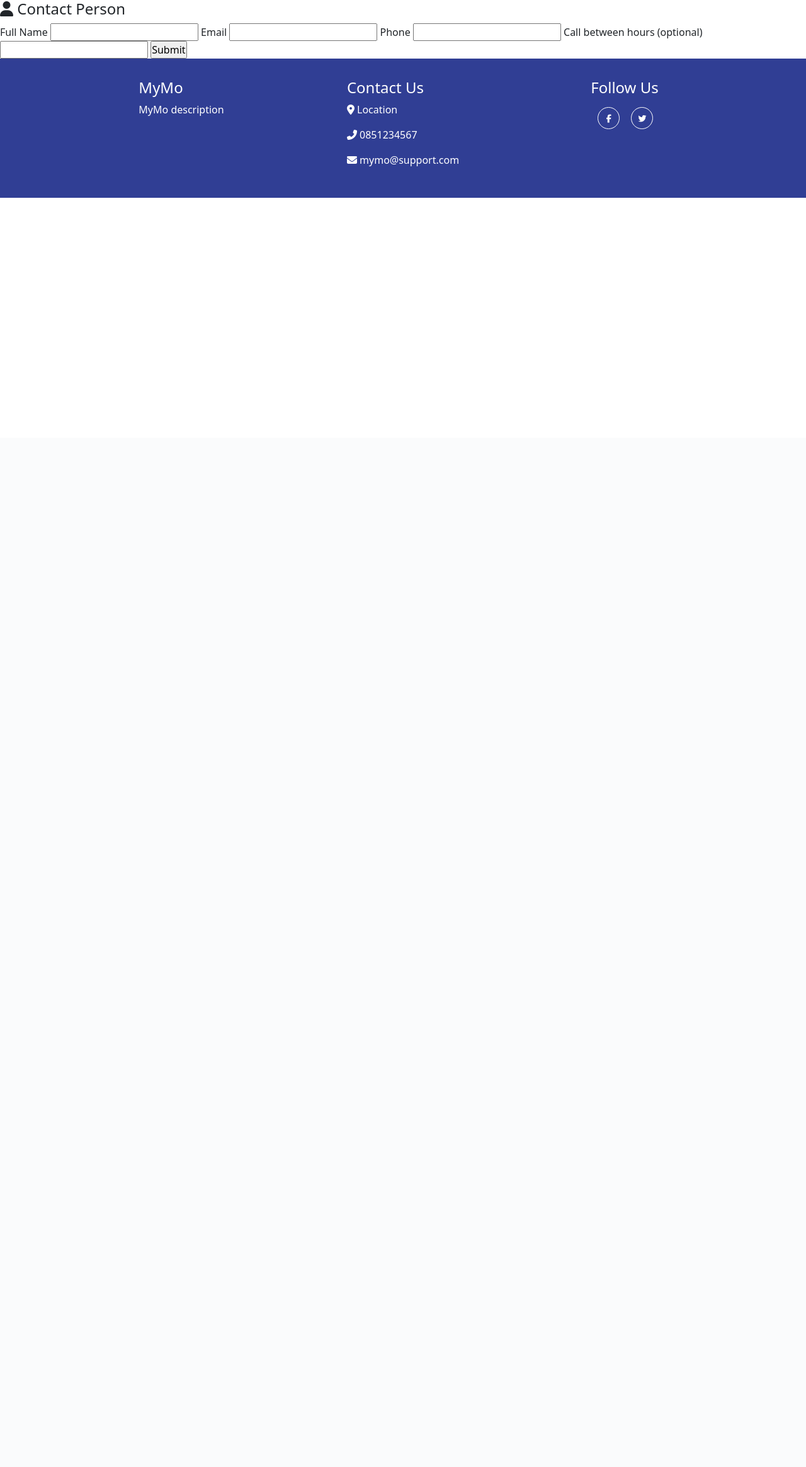
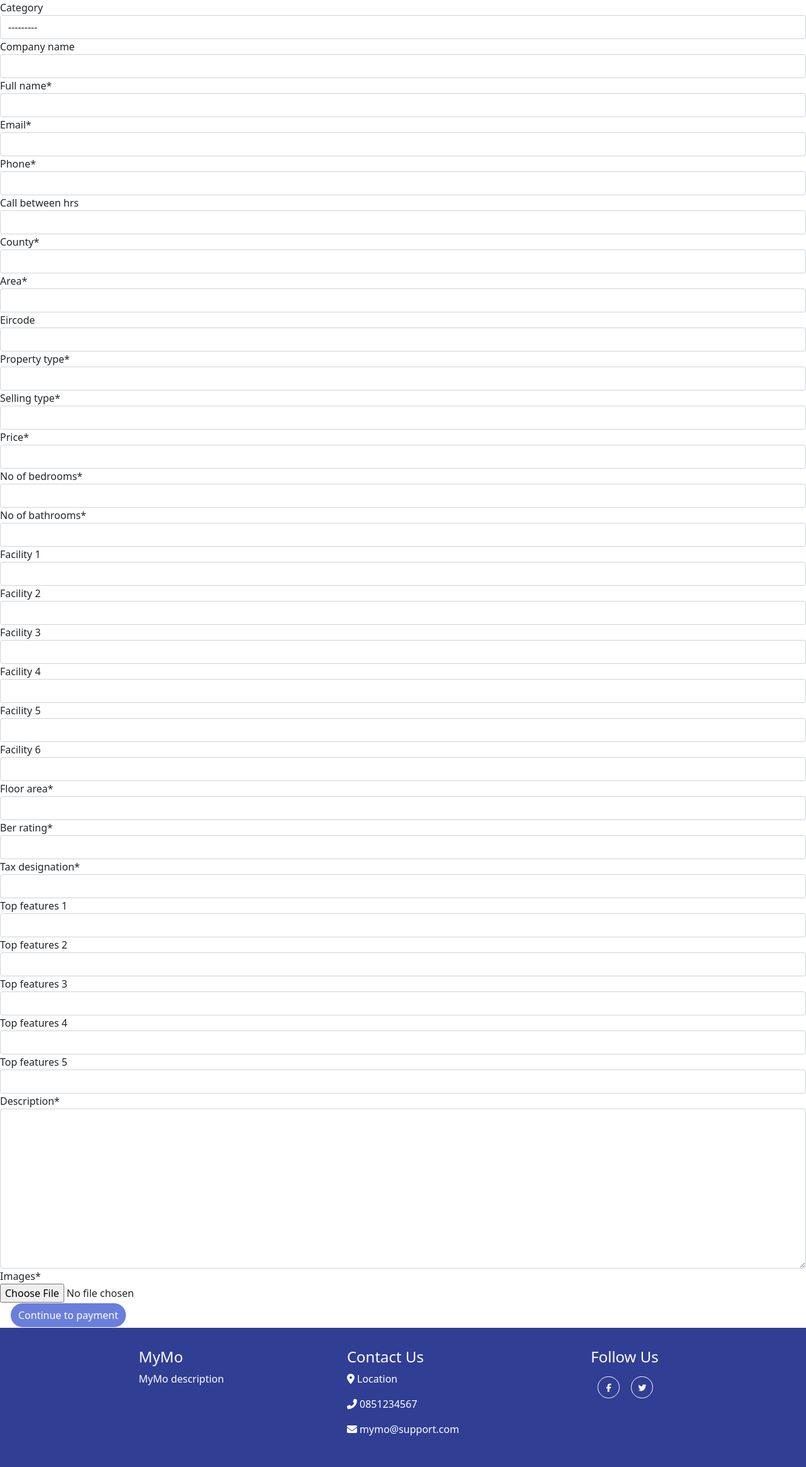
Before and after one commit to aidant842/mymo, a Django app: template products/templates/products/product_details.html in a window 1280 px wide. Shown: the part 105-2434 px from the top of the page at 63% size. Before the commit the page ends 419 px from the top, so only its background shows below. Run offline with Django 3.2, Linux system fonts and the light colour scheme; the template is opened without the code that fills it: values that come from a table or form of the project are taken from there, others are empty; some libraries are stand-ins or nearby versions.

Commit message:
added ability to add a for sale listing, listings filter by certain perameters e.g if expired

```diff
--- a/home/templates/home/index.html
+++ b/home/templates/home/index.html
@@ -15,6 +15,9 @@
 <section class="discover-section">
     <h2 class="text-muted">Discover</h2>
     <h3 class="text-center">Spotlight Listings</h3>
+    {% for listing in spotlight_listings %}
+        {{listing}}
+    {% endfor %}
     <div class="card-container">
         <div class="card" style="width: 18rem;">
             <img src="/media/landing-img.jpg" class="card-img-top" alt="...">
--- a/home/views.py
+++ b/home/views.py
@@ -1,11 +1,17 @@
 from django.shortcuts import render
+from django.utils import timezone
+
+from listings.models import Listing
 
 
 def index(request):
     """ A view to return the home """
 
+    spotlight_listings = Listing.objects.filter(is_listed=True, expiration_date__gt=timezone.now(), is_spotlight=True)
+
     context = {
         'counter': 10,
+        'spotlight_listings': spotlight_listings,
     }
 
     template = 'home/index.html'
--- a/listings/models.py
+++ b/listings/models.py
@@ -1,5 +1,7 @@
 import uuid
+import datetime
 from django.db import models
+from django.utils import timezone
 from products.models import Category, Product
 
 
@@ -42,6 +44,7 @@ class Listing(models.Model):
     times_viewed = models.IntegerField(blank=True, null=True, editable=False)
     product = models.ForeignKey(Product, null=True,
                                 blank=True, on_delete=models.SET_NULL)
+    expiration_date = models.DateTimeField(null=True, blank=True)
 
     def _generate_listing_number(self):
 
--- /dev/null
+++ b/listings/urls.py
@@ -0,0 +1,6 @@
+from django.urls import path
+from . import views
+
+urlpatterns = [
+    path('', views.all_listings_view, name='listings'),
+]
--- a/mymo/settings.py
+++ b/mymo/settings.py
@@ -42,6 +42,8 @@ INSTALLED_APPS = [
     'allauth',
     'allauth.account',
     'allauth.socialaccount',
+    'django_celery_beat',
+    'crispy_forms',
     'home',
     'products',
     'listings',
@@ -153,3 +155,5 @@ STATIC_URL = '/static/'
 STATICFILES_DIRS = (os.path.join(BASE_DIR, 'static'),)
 MEDIA_URL = '/media/'
 MEDIA_ROOT = os.path.join(BASE_DIR, 'media')
+
+CRISPY_TEMPLATE_PACK = 'bootstrap4'
--- a/mymo/urls.py
+++ b/mymo/urls.py
@@ -23,4 +23,5 @@ urlpatterns = [
     path('accounts/', include('allauth.urls')),
     path('', include('home.urls')),
     path('products/', include('products.urls')),
+    path('listings/', include('listings.urls')),
 ] + static(settings.MEDIA_URL, document_root=settings.MEDIA_ROOT)
--- a/products/forms.py
+++ b/products/forms.py
@@ -1 +1,49 @@
 from django import forms
+
+from listings.models import Listing
+
+class SaleListingForm(forms.ModelForm):
+    class Meta:
+        model = Listing
+        fields = [
+            'category',
+            'company_name',
+            'full_name',
+            'email',
+            'phone',
+            'call_between_hrs',
+            'county',
+            'area',
+            'eircode',
+            'property_type',
+            'selling_type',
+            'price',
+            'no_of_bedrooms',
+            'no_of_bathrooms',
+            'facility_1',
+            'facility_2',
+            'facility_3',
+            'facility_4',
+            'facility_5',
+            'facility_6',
+            'floor_area',
+            'ber_rating',
+            'tax_designation',
+            'top_features_1',
+            'top_features_2',
+            'top_features_3',
+            'top_features_4',
+            'top_features_5',
+            'description',
+            'images',
+        ]
+
+        def __init__(self, *args, **kwargs):
+            """ Add placeholders and classes, remove auto generated labels
+                and set autofocus on first field """
+
+            super().__init__(*args, **kwargs)
+
+            self.fields['full_name'].widget.attrs['autofocus'] = True
+            for field in self.fields:
+                self.fields[field].widget.attrs['class'] = 'form-style'
--- a/products/templates/products/product_details.html
+++ b/products/templates/products/product_details.html
@@ -1,16 +1,9 @@
-{% extends 'base.html' %} {% load static %}
+{% extends 'base.html' %} {% load static %} {% load crispy_forms_tags %}
 
 {% block content %}
-<form>
-    <h4><i class="fas fa-user"></i> Contact Person</h4>
-    <label for="full-name">Full Name</label>
-    <input type="text" name="full-name" required>
-    <label for="email-address">Email</label>
-    <input type="email" name="email-address" required>
-    <label for="phone-number">Phone</label>
-    <input type="tel" name="phone-number" required>
-    <label for="call-hours">Call between hours (optional)</label>
-    <input type="text" name="call-hours">
-    <input type="submit" value="Submit">
+<form action="{% url 'product_detail' product.id %}" method="POST" enctype="multipart/form-data">
+   {% csrf_token %}
+   {{ sale_listing_form | crispy }}
+   <button class="btn">Continue to payment</button>
 </form>
 {% endblock %}
```
Also changed, not shown: listings/tasks.py (added, +17 -0 lines), listings/templates/listings/all_listings.html (added, +7 -0 lines), listings/views.py (+15 -1 lines), mymo/celery.py (added, +13 -0 lines), products/views.py (+17 -1 lines), listings/migrations/0008_listing_expiration_date.py (added), listings/migrations/0009_auto_20210223_1151.py (added), media/house_Y6XQi8O.jfif (added), media/house_jKumk8s.jfif (added), media/new_house.jpg.jfif (added), 1 other file.
